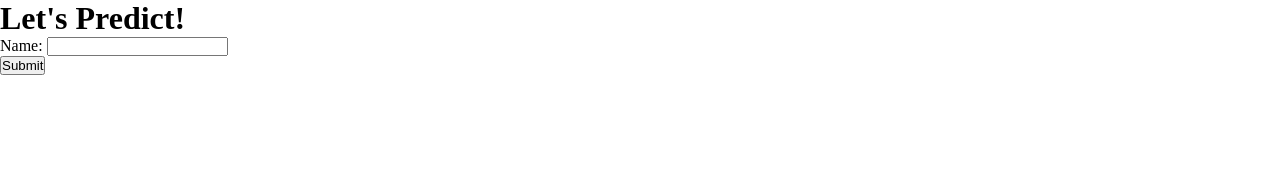
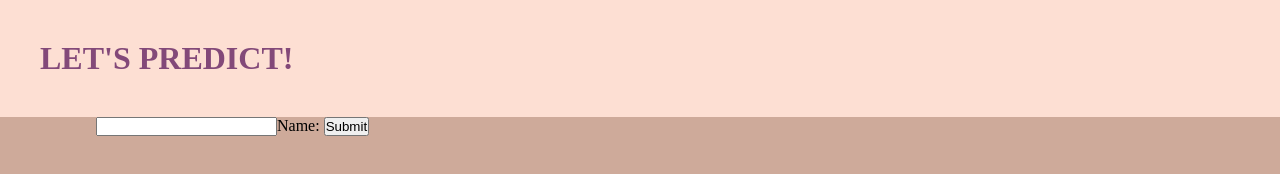
Before and after one commit to Fatima-Kabalan/api-prediction, a plain HTML site: page index.html in a window 1280 px wide. Drawn offline with Linux system fonts and the light colour scheme; no server answers.

Commit message:
Changing the header and with the content alignment

```diff
--- a/css/styles.css
+++ b/css/styles.css
@@ -1,5 +1,4 @@
 /* CSS Reset */
-
 * {
   margin: 0;
   padding: 0;
@@ -10,11 +9,35 @@
   height: 100%;
 }
 
+/* header */
+h1{
+  background-color:rgb(253, 223, 211);
+  padding:40px;
+  color:rgb(131, 73, 121);
+  text-transform: uppercase;
+}
 
-/* Button */
 
-/*
-.btn:hover {
-    box-shadow: 0 12px 16px 0 rgba(0,0,0,0.24),0 17px 50px 0 rgba(0,0,0,0.19);
+/* Utilities */
+
+html{
+  background-color:rgb(206, 170, 154)
 }
- */
+
+.flex{
+   display:flex;
+   justify-content:space-around;
+   flex-direction:column;
+}
+
+/* body */
+
+.container {
+  padding: 0 12vh;
+  width: 100%;
+  display:inline-block;
+}
+
+.dog{
+  width:30%;
+}
--- a/index.html
+++ b/index.html
@@ -8,33 +8,33 @@
     <title>Prediction Game!</title>
 </head>
 <body>
-    <h1>Let's Predict!</h1>
-
+    <h1 class="flex">Let's Predict!</h1>
+    <div class="container flex">
+        <div class="dog" id="dog_pic">
+        </div>
         <div>
-        Name: <input type="text" id="myText"  >
+            <input type="text" id="myText"  >Name:</input>
+            <button id="button" class="button">Submit</button>
         </div>
 
-    <div class="result" id="dog_pic">
-    </div>
+
+
 
         <div class="" id="age">
         </div>
-
         <div class="" id="new_gender">
         </div>
-
         <div class="" id="nat">
         </div>
-
         <div class="" id="nat1">
         </div>
 
 
-    <div class="button">
-        <button id="button">Submit</button>
-    </div>
 
 
+
+
+    </div>
     <script src="scripts/prediction.js" ></script>
 
 </body>
```
Lines whose indentation alone changed are shown as unchanged.
